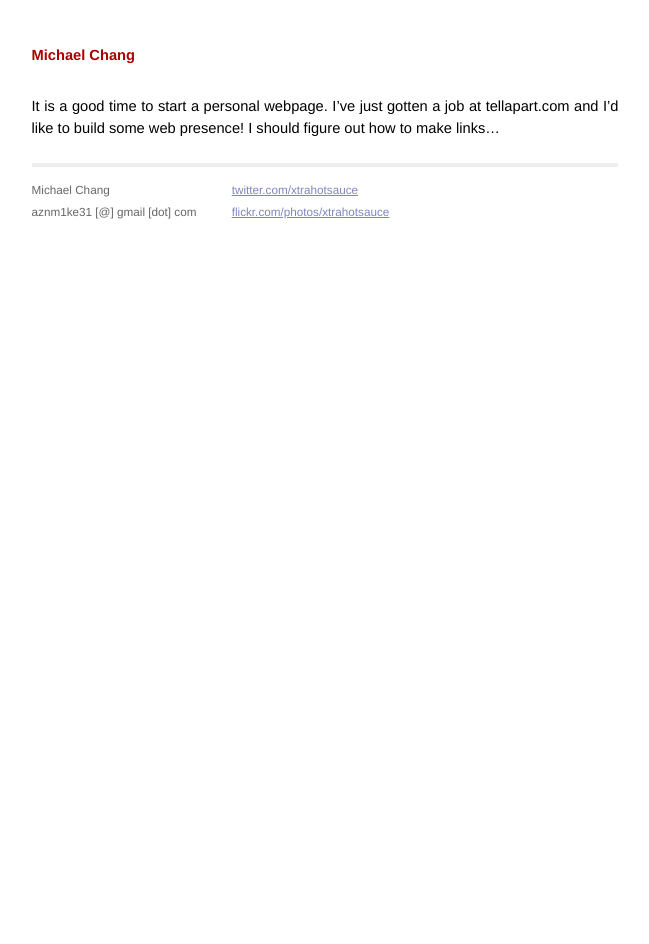
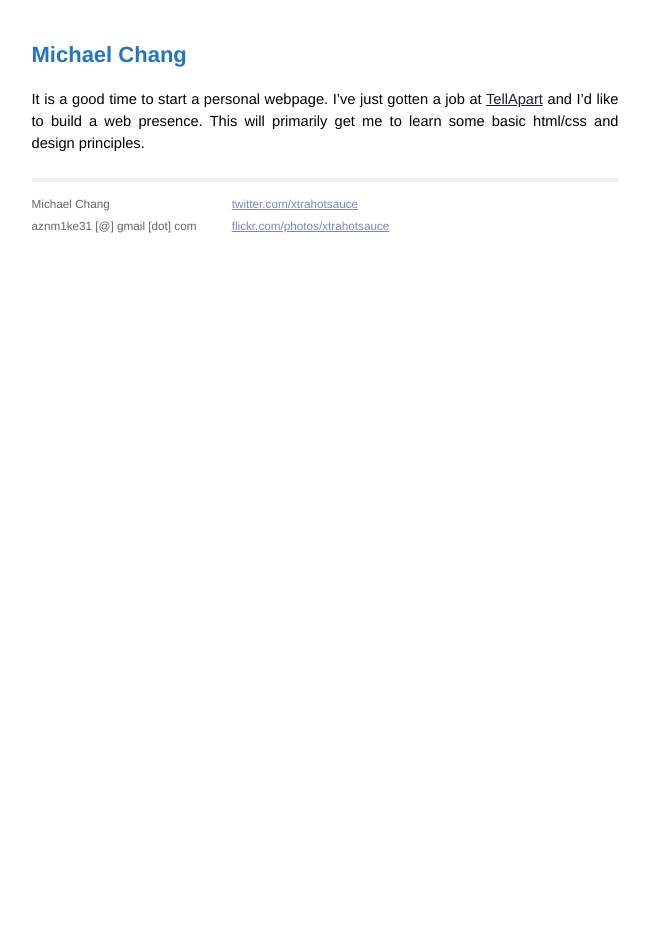
Before and after one commit to mcchang/homepage, a Jekyll site: the page built from _posts/2011-03-06-first-post.md, in a window 1280 px wide. Shown: the whole page, without its empty margins (315-964 px from the left). Built offline with Jekyll 4.4.1, drawn with Linux system fonts in a browser that asks for light colours; Markdown is read by kramdown in place of the engine named in the settings.

Commit message:
adding second post, edited css

```diff
--- a/_config.yml
+++ b/_config.yml
@@ -1,3 +1,4 @@
 markdown: rdiscount
 pygments: true
-auto: false
+auto: true
+server: false
--- a/_posts/2011-03-06-first-post.md
+++ b/_posts/2011-03-06-first-post.md
@@ -2,4 +2,4 @@
 layout: post
 title: This is my first post!
 ---
-It is a good time to start a personal webpage.  I've just gotten a job at tellapart.com and I'd like to build some web presence!  I should figure out how to make links...
+It is a good time to start a personal webpage.  I've just gotten a job at [TellApart](http://tellapart.com/) and I'd like to build a web presence.  This will primarily get me to learn some basic html/css and design principles.
--- a/css/screen.css
+++ b/css/screen.css
@@ -35,7 +35,7 @@
 }
 
 a {
-  color: #00a;
+  color: #211D26;
 }
 
 a:hover {
@@ -43,7 +43,7 @@
 }
 
 a:visited {
-  color: #a0a;
+  color: #005E65;
 }
 
 table {
@@ -87,13 +87,14 @@
 }
 
 .title {
-  color: #a00;
+  color: #211D26;
   font-weight: bold;
-  margin-bottom: 2em;
+  font-size: 150%;
+  margin-bottom: 1em;
 }
 
   .site .title a {
-    color: #a00;
+    color: #2375BF;
     text-decoration: none;
   }
 
@@ -109,6 +110,10 @@
 
   .site .title a.extra:hover {
     color: black;
+  }
+
+  .site .section {
+    color: #3B4373;
   }
 
   .site .meta {
--- a/index.html
+++ b/index.html
@@ -4,7 +4,7 @@
 ---
 
 <div id="home">
-  <h3>Blog Posts</h3>
+  <h3 class="section">Blog Posts</h3>
   <ul class="posts">
     {% for post in site.posts %}
       <li><span>{{ post.date | date_to_string }}</span> &raquo; <a href="{{ post.url }}">{{ post.title }}</a></li>
```
Also changed, not shown: _posts/2011-03-29-hello-world.md (added, +5 -0 lines).
